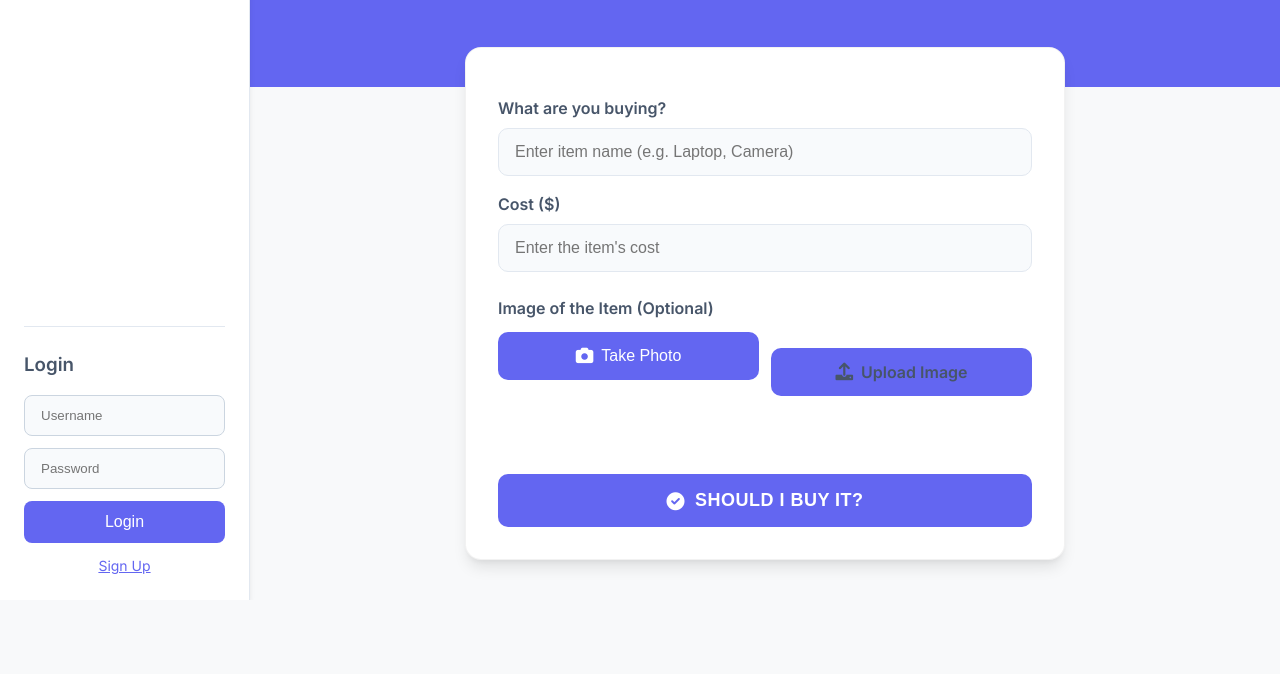
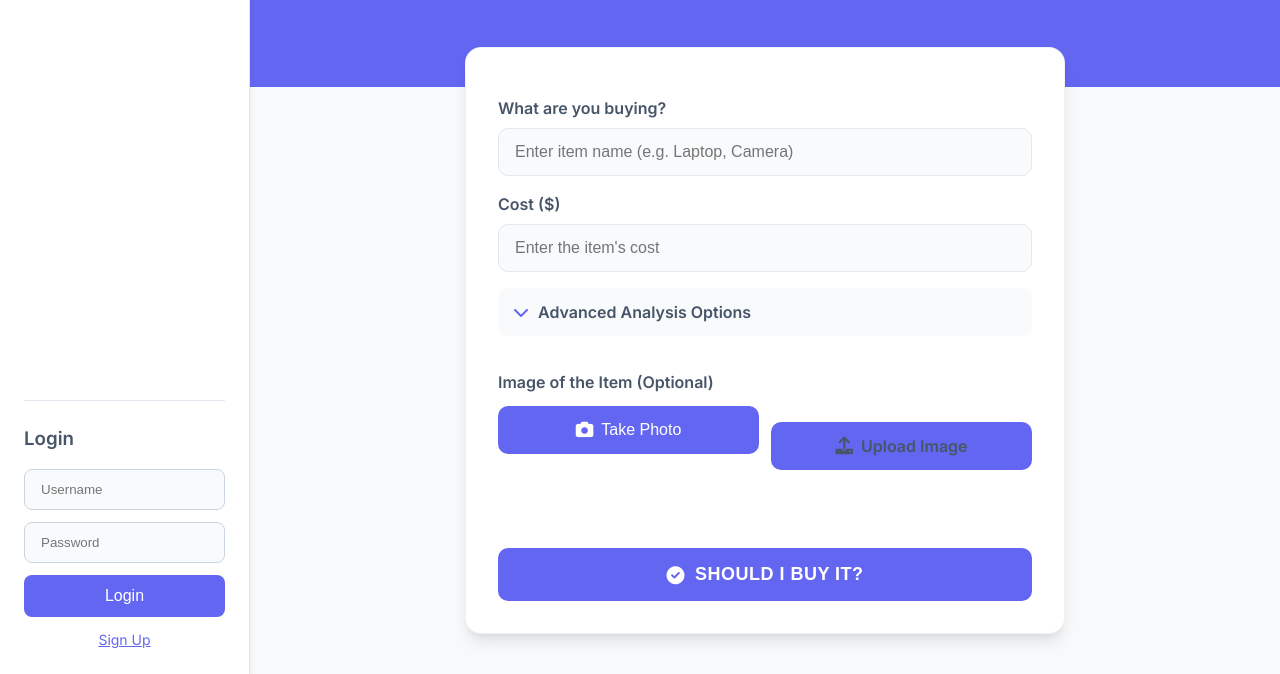
Before and after one commit to mavila14/testGround, a plain HTML site: page frontend/index.html in a window 1280 px wide. Shown: the part 293-967 px from the top of the page. Before the commit the page ends 893 px from the top, so only its background shows below. Drawn offline with Linux system fonts and the light colour scheme.

Commit message:
Update index.html

```diff
--- a/frontend/index.html
+++ b/frontend/index.html
@@ -66,6 +66,64 @@
           step="0.01"
         />
 
+        <!-- Advanced Analysis Section -->
+        <div class="advanced-toggle" id="advancedToggle">
+          <i class="fas fa-chevron-down"></i>
+          <span>Advanced Analysis Options</span>
+        </div>
+
+        <div class="advanced-section" id="advancedSection">
+          <div class="advanced-fields">
+            <h3>Additional Information</h3>
+
+            <label for="itemPurpose">Purpose of Purchase</label>
+            <select id="itemPurpose">
+              <option value="">-- Select Purpose --</option>
+              <option value="necessity">Necessity (Basic Need)</option>
+              <option value="improvement">Life Improvement</option>
+              <option value="convenience">Convenience</option>
+              <option value="entertainment">Entertainment</option>
+              <option value="status">Status Symbol</option>
+              <option value="investment">Investment</option>
+            </select>
+
+            <label for="itemFrequency">Frequency of Use</label>
+            <select id="itemFrequency">
+              <option value="">-- Select Frequency --</option>
+              <option value="daily">Daily</option>
+              <option value="weekly">Weekly</option>
+              <option value="monthly">Monthly</option>
+              <option value="rarely">Rarely</option>
+              <option value="once">One-time Use</option>
+            </select>
+
+            <label for="itemLifespan">Expected Lifespan (Years)</label>
+            <input
+              type="number"
+              id="itemLifespan"
+              placeholder="Enter expected years of use"
+              min="0"
+              step="0.5"
+            />
+
+            <label for="alternativeCost">Cost of Alternative ($)</label>
+            <input
+              type="number"
+              id="alternativeCost"
+              placeholder="Cost of cheaper alternative"
+              min="0"
+              step="0.01"
+            />
+
+            <label for="userNotes">Additional Context</label>
+            <textarea
+              id="userNotes"
+              placeholder="Add any relevant details about your purchase decision"
+              rows="4"
+            ></textarea>
+          </div>
+        </div>
+
         <div class="image-section">
           <p>Image of the Item (Optional)</p>
           <div class="image-buttons">
```
